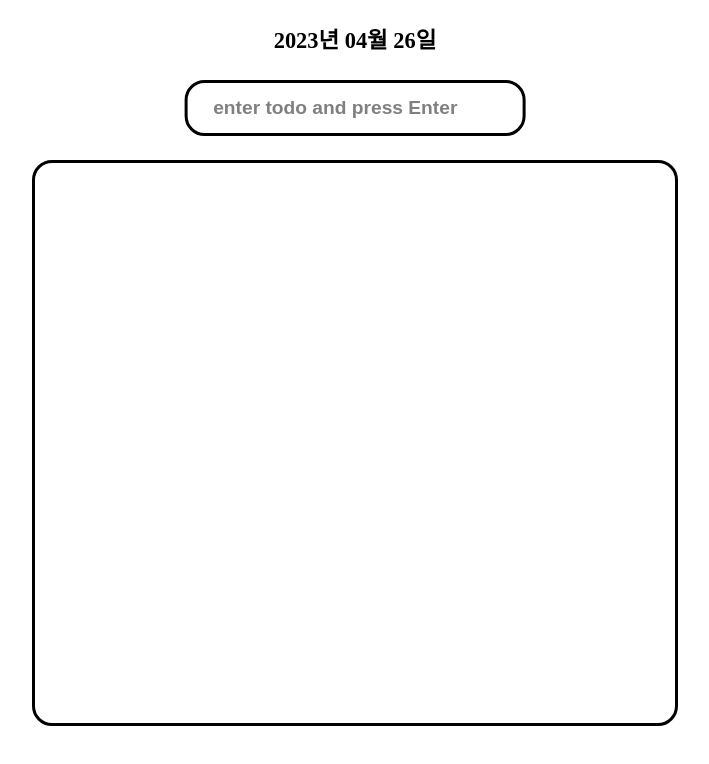
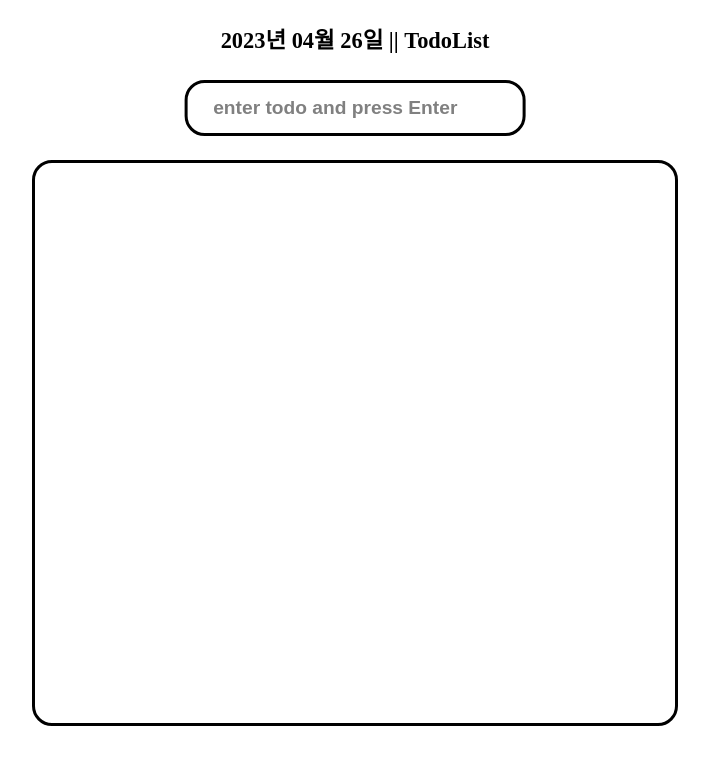
Before and after one commit to apnalkkamkkamhanjoon/2317-HanJoon-todoList, a React (Create React App) app: page / in a window 1280 px wide. Shown: the top 764 px of the page, without its empty margins (285-994 px from the left). Built offline with nearby package versions, Linux system fonts and the light colour scheme.

Commit message:
📢:: 날짜 부분 text 추가 (+ || TodoList

```diff
--- a/src/pages/Main.tsx
+++ b/src/pages/Main.tsx
@@ -75,7 +75,7 @@
   return (
     <>
       <p className="date">
-        {year}년 {month}월 {date}일
+        {year}년 {month}월 {date}일 || TodoList
       </p>
       <Input text={text} onKeyDown={onKeyDown} onChange={onChange} />
       <div className="listBox">
```
